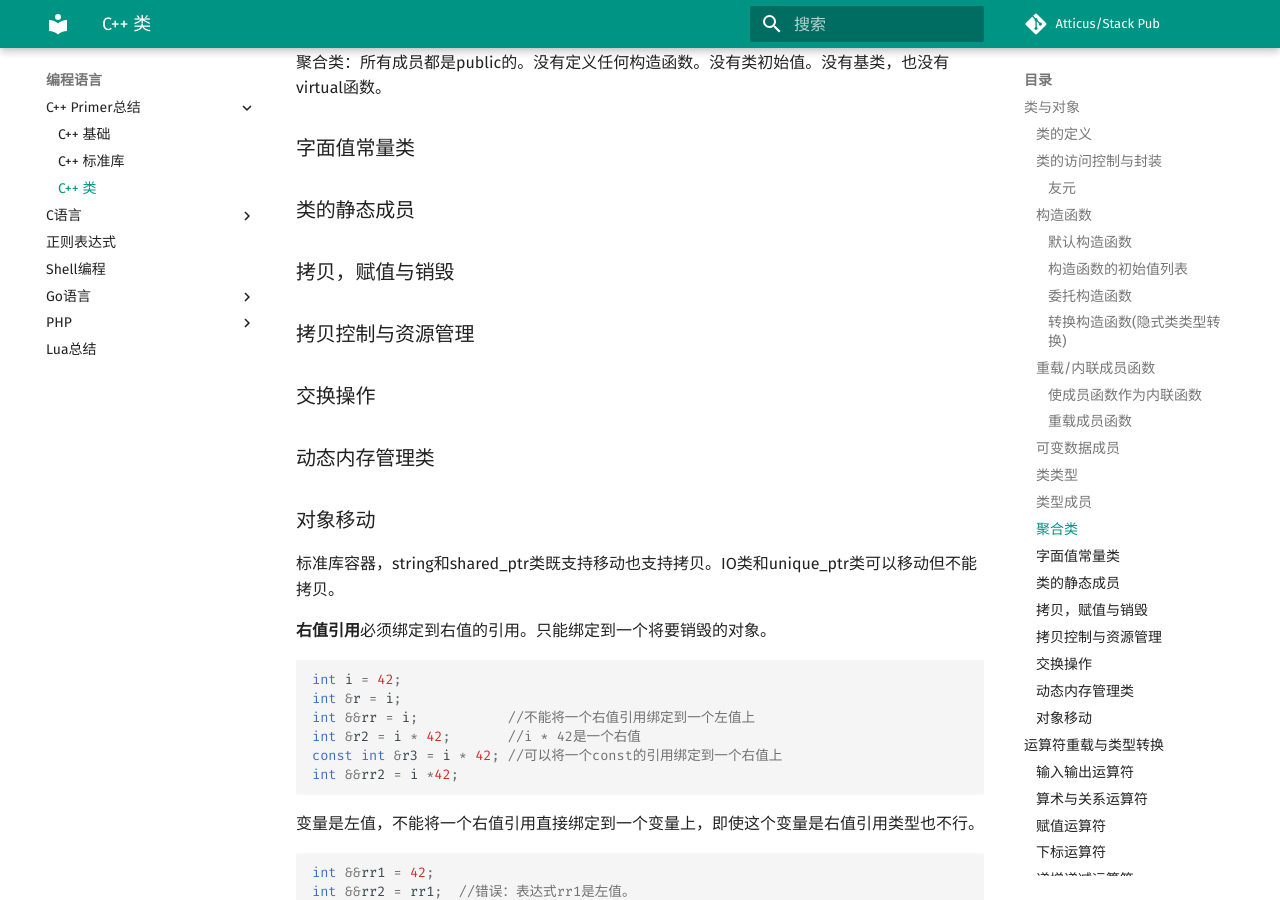
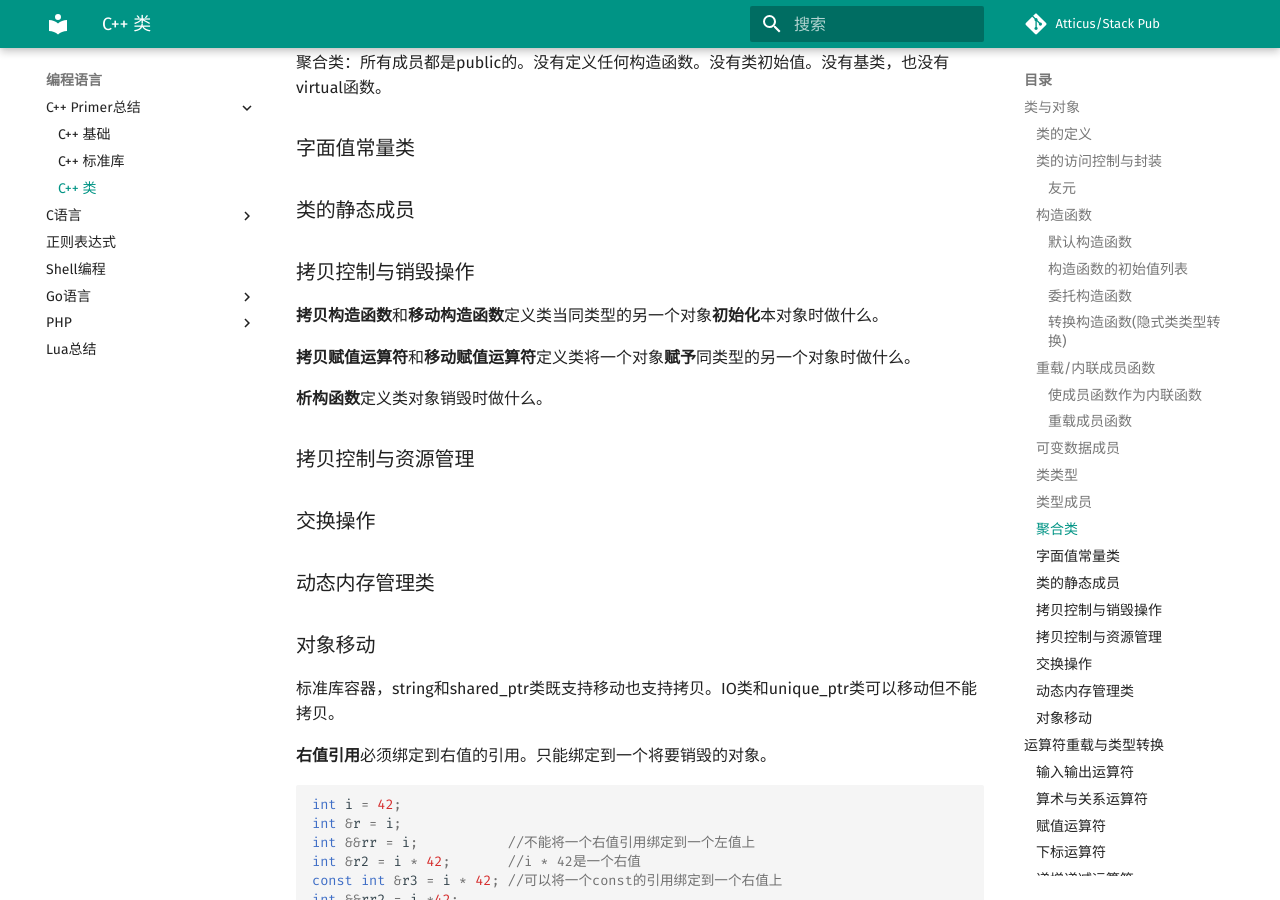
Before and after one commit to opfanswyx/StackPub, an MkDocs documentation site: the page built from docs/cplus/c++_oop.md, in a window 1280 px wide and 900 px high, scrolled down 3070 px. Built offline with MkDocs 1.6.1 and Material for MkDocs 9.7.7, drawn with Linux system fonts in a browser that asks for light colours; comment, search, counter and statistics services are not loaded.

```diff
--- a/docs/cplus/c++_oop.md
+++ b/docs/cplus/c++_oop.md
@@ -104,7 +104,13 @@ private:
 ### 类的静态成员
 
 
-### 拷贝，赋值与销毁
+### 拷贝控制与销毁操作
+**拷贝构造函数**和**移动构造函数**定义类当同类型的另一个对象**初始化**本对象时做什么。
+
+**拷贝赋值运算符**和**移动赋值运算符**定义类将一个对象**赋予**同类型的另一个对象时做什么。
+
+**析构函数**定义类对象销毁时做什么。
+
 
 ### 拷贝控制与资源管理
 
```
